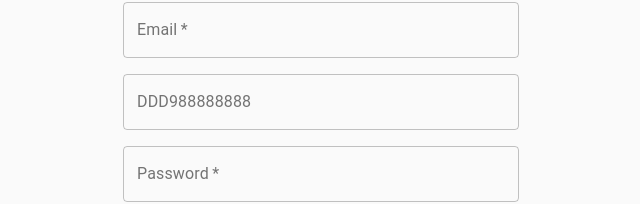
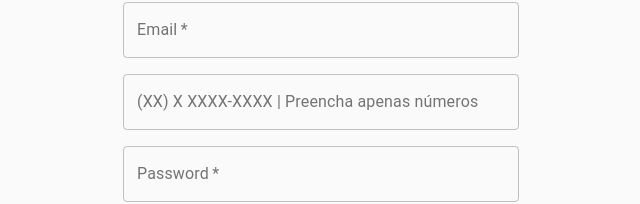
Before and after one commit to GFSISTEMA/whaticketsaas-zap, a React (Create React App) app in the folder frontend/: page /signup in a window 1280 px wide. Shown: the part 401-605 px from the top of the page, without its empty margins (319-959 px from the left). Built offline with nearby package versions, Linux system fonts and the light colour scheme; no server answers; what chartjs-plugin-datalabels, mic-recorder-to-mp3 would draw is missing.

Commit message:
mascara telefone

```diff
--- a/frontend/src/pages/Signup/index.js
+++ b/frontend/src/pages/Signup/index.js
@@ -160,6 +160,10 @@ const SignUp = () => {
 
     const logoWithRandom = `${logo}?r=${randomValue}`;
 
+	function validarTelefone(telefone) {
+		const regex = /^\d{11}$/; // Verifica se o telefone contém exatamente 11 dígitos
+		return regex.test(telefone);
+	}
 
 	return (
 		<Container component="main" maxWidth="xs">
@@ -238,8 +242,16 @@ const SignUp = () => {
 											{...field}
 											variant="outlined"
 											fullWidth
-											label="DDD988888888"
-											inputProps={{ maxLength: 11 }} // Definindo o limite de caracteres
+											label="(XX) X XXXX-XXXX | Preencha apenas números"
+											inputProps={{
+												maxLength: 11,
+												onKeyPress: (e) => {
+													// Allow only numbers
+													if (!/[0-9]/.test(e.key)) {
+														e.preventDefault();
+													}
+												}
+											}}
 										/>
 									)}
 								</Field>
```
